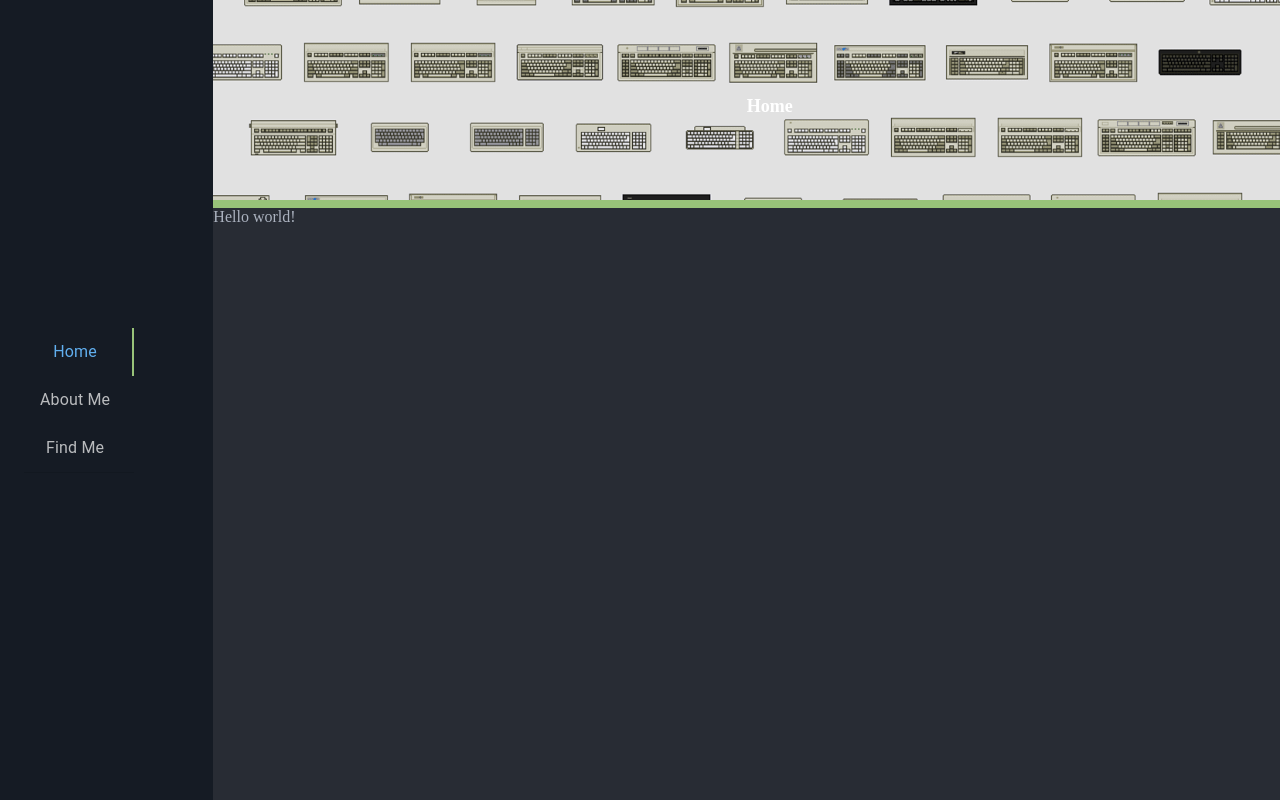
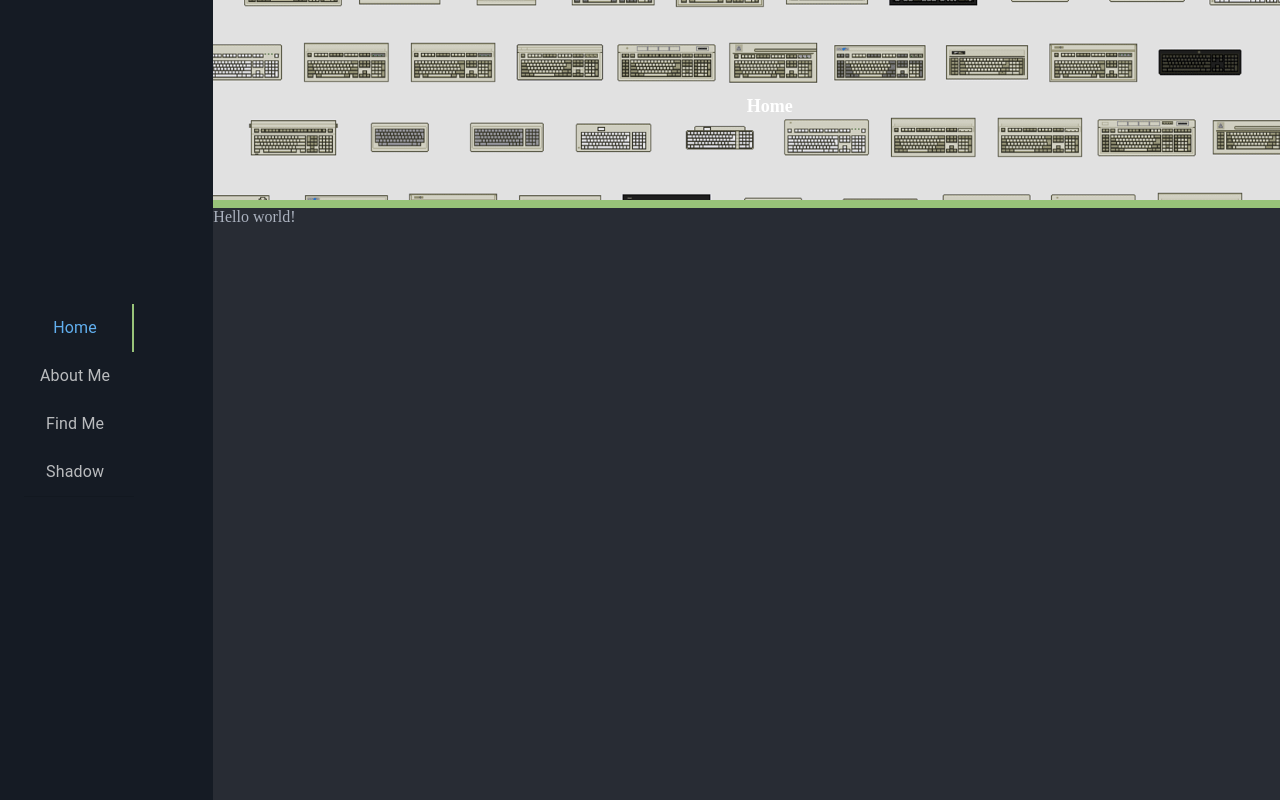
Before and after one commit to ContactShaanKhan/Personal-Website, a React (Create React App) app: page / in a window 1280 px wide. Built offline with nearby package versions, Linux system fonts and the light colour scheme.

Commit message:
Added Shadow Tab and generalized some code.

```diff
--- a/src/App.css
+++ b/src/App.css
@@ -27,6 +27,8 @@ body {
     left: 0px;
     height: 100%;
     top: 0px;
+    overflow-x: hidden;
+    overflow-y: visible;
 }
 
 #app-root {
--- a/src/Common/Types.js
+++ b/src/Common/Types.js
@@ -5,17 +5,23 @@ const TabType = {
     HOME: "Home",
     ABOUTME: "About Me",
     FINDME: "Find Me",
+    SHADOW: "Shadow"
 };
 
 const RouteType = {
     HOME: "/",
-    ABOUTME: "/AboutMe",
-    FINDME:"/FindMe",
+    ABOUTME: "/about-me",
+    FINDME:"/find-me",
+    SHADOW:"/shadow"
 };
+
+// Convenient Array of all the tabs
+const AllTabs = [TabType.HOME, TabType.ABOUTME, TabType.FINDME, TabType.SHADOW];
 
 // Export
 
 export {
     TabType,
     RouteType,
+    AllTabs
 };
--- a/src/Components/Bars/appbar.js
+++ b/src/Components/Bars/appbar.js
@@ -3,7 +3,7 @@ import { Box, Toolbar, Tab, Tabs, Typography } from '@mui/material'
 import { styled } from '@mui/material/styles'
 
 import { GlobalStoreContext } from '../../Store'
-import { TabType } from '../../Common/Types';
+import { TabType, AllTabs } from '../../Common/Types';
 import { Colors } from '../../Common/Colors';
 
 const StyledTabs = styled((props) => (
@@ -69,8 +69,6 @@ function Appbar() {
                 display: "flex",
                 height: "100%",
                 width: "100%",
-                overflow: "disable",
-                position: "relative"
             }}
         >
             <Toolbar>
@@ -80,9 +78,11 @@ function Appbar() {
                         onChange={handleChange}
                         aria-label="styled tabs"
                     >
-                        <StyledTab label={node("Home")} value={TabType.HOME} />
-                        <StyledTab label={node("About Me")} value={TabType.ABOUTME} />
-                        <StyledTab label={node("Find Me")} value={TabType.FINDME} />
+                        {
+                            AllTabs.map((tab) => {
+                                return (<StyledTab label={node(tab)} value={tab} />)
+                            })
+                        }
                     </StyledTabs>
                 </Box>
             </Toolbar>
--- a/src/Components/Screens/layout.js
+++ b/src/Components/Screens/layout.js
@@ -18,16 +18,14 @@ function Layout() {
             </Grid>
             {/* The Main Component Being Displayed */}
             <Grid item xs={10} >
-                <Banner />
                 <Box
                     sx={{
-                        // position: "relative",
-                        // height: "100%",
-                        // width: "100%",
-                        // overflowY: "auto",
-                        // overflowX: "hidden"
+                        position: "relative",
+                        height: "100%",
+                        width: "100%",
                     }}
                 >
+                    <Banner />
                     <Switch>
                         <Route path={RouteType.HOME} exact component={Home} />
                         <Route path={RouteType.ABOUTME} exact component={AboutMe} />
--- /dev/null
+++ b/src/Data/Shadow.json
@@ -0,0 +1,6 @@
+{
+    "banner":"/Data/Banners/ibmKebBanner.png",
+    "images": [
+
+    ]
+}
```
